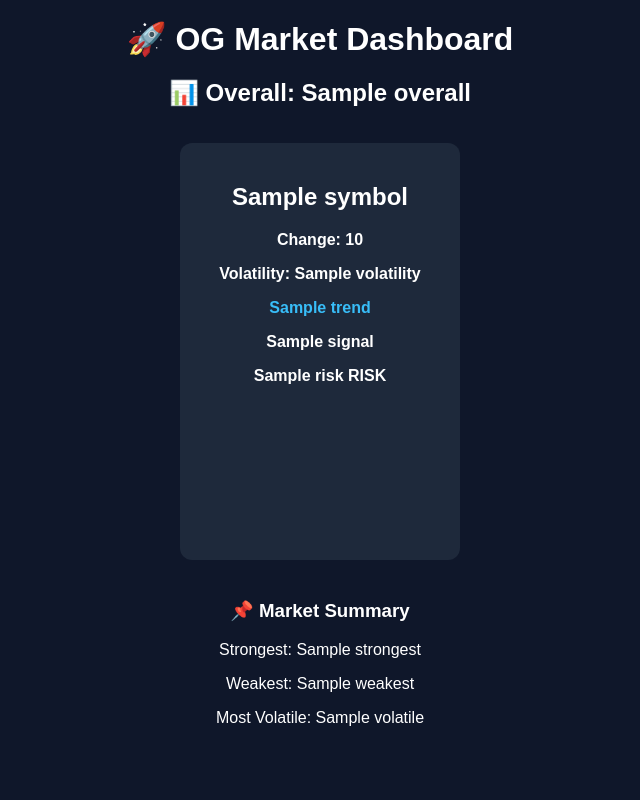
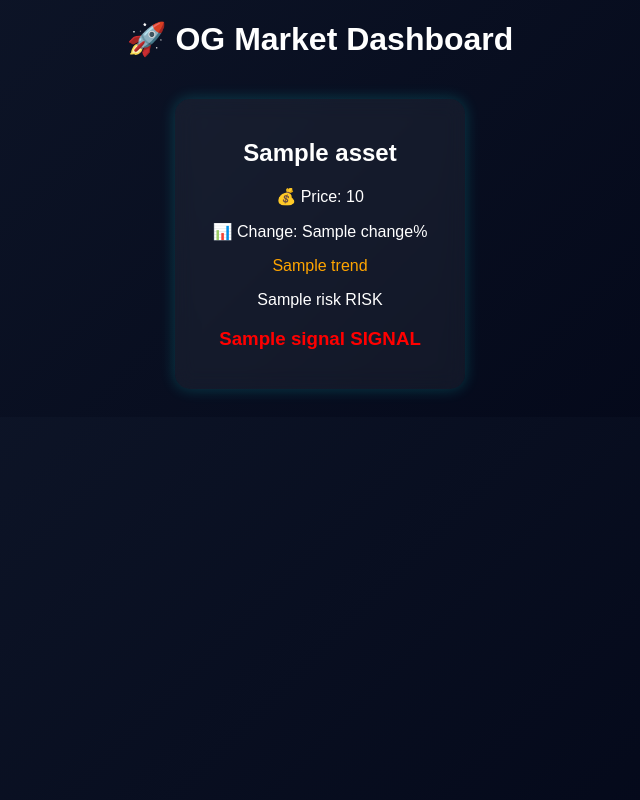
Before and after one commit to benstem726-commits/og-dashboard, a Flask app: template templates/index.html in a window 1280 px wide. Shown: the whole page, without its empty margins (320-960 px from the left). Run offline with Flask 3, Linux system fonts and the light colour scheme; the template is opened without the code that fills it: most values are stand-ins (such as "Sample title", 1, 10 or a date in 2020).

Commit message:
index.html

```diff
--- a/templates/index.html
+++ b/templates/index.html
@@ -1,183 +1,100 @@
 <!DOCTYPE html>
-<html lang="en">
+<html>
 <head>
-<meta charset="UTF-8">
     <title>OG Market Dashboard</title>
-
-<script src="https://cdn.jsdelivr.net/npm/chart.js"></script>
 
     <style>
         body {
-    background: #0f172a;
+            background: linear-gradient(135deg, #0f172a, #020617);
             color: white;
-    font-family: Arial, sans-serif;
+            font-family: Arial;
             text-align: center;
         }
 
-h1 { margin-top: 20px; }
+        h1 {
+            margin-top: 20px;
+        }
 
         .container {
             display: flex;
             justify-content: center;
-    gap: 20px;
-    margin-top: 30px;
+            flex-wrap: wrap;
         }
 
-/* CARD */
         .card {
-    background: #1e293b;
+            width: 250px;
+            margin: 20px;
             padding: 20px;
-    border-radius: 12px;
-    width: 240px;
-    min-height: 360px;
-    transition: all 0.3s ease;
-}
-
-/* 🔥 PREMIUM GLOW */
-.card.buy {
-    box-shadow: 0 0 12px rgba(34, 197, 94, 0.6);
-}
-.card.sell {
-    box-shadow: 0 0 12px rgba(239, 68, 68, 0.6);
-}
-.card.hold {
-    box-shadow: 0 0 12px rgba(234, 179, 8, 0.6);
+            border-radius: 15px;
+            background: rgba(255,255,255,0.05);
+            backdrop-filter: blur(10px);
+            box-shadow: 0 0 15px rgba(0,255,255,0.2);
+            transition: 0.3s;
         }
 
         .card:hover {
             transform: scale(1.05);
-    background: #334155;
+            box-shadow: 0 0 30px rgba(0,255,255,0.7);
         }
 
-/* RISK COLORS */
-.low { color: #22c55e; font-weight: bold; }
-.medium { color: #eab308; font-weight: bold; }
-.high { color: #ef4444; font-weight: bold; }
+        .buy {
+            color: lime;
+            font-weight: bold;
+        }
 
-/* SIGNAL COLORS */
-.signal { font-weight: bold; margin-top: 6px; }
+        .sell {
+            color: red;
+            font-weight: bold;
+        }
 
-.buy { color: #22c55e; text-shadow: 0 0 8px #22c55e; }
-.sell { color: #ef4444; text-shadow: 0 0 8px #ef4444; }
-.hold { color: #eab308; text-shadow: 0 0 8px #eab308; }
+        .bullish {
+            color: cyan;
+        }
 
-canvas { margin-top: 15px; }
+        .bearish {
+            color: orange;
+        }
+    </style>
 
-.summary { margin-top: 40px; }
-</style>
+    <!-- AUTO REFRESH EVERY 30 SEC -->
+    <script>
+        setTimeout(() => {
+            location.reload();
+        }, 30000);
+    </script>
+
 </head>
 
 <body>
 
 <h1>🚀 OG Market Dashboard</h1>
-<h2>📊 Overall: {{ overall }}</h2>
 
 <div class="container">
+
 {% for item in data %}
-<div class="card {{ item.signal|lower }}">
+<div class="card">
 
-    <h2>{{ item.symbol }}</h2>
+    <h2>{{ item.asset }}</h2>
 
-    <p>Change: {{ item.price_change }}</p>
-    <p>Volatility: {{ item.volatility }}</p>
+    <p>💰 Price: {{ item.price }}</p>
+    <p>📊 Change: {{ item.change }}%</p>
 
-    <p style="color:#38bdf8;">{{ item.trend }}</p>
-
-    <p class="signal {{ item.signal|lower }}">
-        {{ item.signal }}
+    <p class="{% if item.trend == 'Bullish' %}bullish{% else %}bearish{% endif %}">
+        {{ item.trend }}
     </p>
 
-    <p class="{{ item.risk|lower }}">
+    <p>
         {{ item.risk }} RISK
     </p>
 
-    <!-- 🔥 CHART -->
-    <canvas id="chart-{{ loop.index }}" height="120"></canvas>
+    <h3 class="{% if item.signal == 'BUY' %}buy{% else %}sell{% endif %}">
+        {{ item.signal }} SIGNAL
+    </h3>
 
 </div>
 {% endfor %}
+
 </div>
-
-<div class="summary">
-    <h3>📌 Market Summary</h3>
-    <p>Strongest: {{ strongest }}</p>
-    <p>Weakest: {{ weakest }}</p>
-    <p>Most Volatile: {{ volatile }}</p>
-</div>
-
-<script>
-const marketData = JSON.parse('{{ data | tojson | safe }}');
-
-// 🚨 ALERT SYSTEM (WORKING)
-marketData.forEach(item => {
-    let prev = localStorage.getItem(item.symbol);
-
-    if (prev && prev !== item.signal) {
-        alert(🚨 ${item.symbol} changed to ${item.signal});
-    }
-
-    localStorage.setItem(item.symbol, item.signal);
-});
-
-// 📈 CHARTS
-window.addEventListener("DOMContentLoaded", function () {
-
-    marketData.forEach((item, index) => {
-
-        const canvas = document.getElementById("chart-" + (index + 1));
-        if (!canvas || !item.prices) return;
-
-        const ctx = canvas.getContext("2d");
-
-        let color = item.price_change > 0 ? "#22c55e" : "#ef4444";
-
-        new Chart(ctx, {
-            type: "line",
-            data: {
-                labels: item.prices.map((_, i) => i),
-                datasets: [{
-                    data: item.prices,
-                    borderColor: color,
-                    backgroundColor: "transparent",
-                    tension: 0.4,
-                    borderWidth: 2,
-                    pointRadius: 0
-                }]
-            },
-            options: {
-                responsive: true,
-                animation: {
-                    duration: 1200,
-                    easing: "easeInOutQuart"
-                },
-                plugins: {
-                    legend: { display: false }
-                },
-                scales: {
-                    x: { display: false },
-                    y: { display: false }
-                }
-            },
-            plugins: [{
-                id: "glowEffect",
-                beforeDraw(chart) {
-                    const ctx = chart.ctx;
-                    ctx.save();
-                    ctx.shadowColor = color;
-                    ctx.shadowBlur = 12;
-                }
-            }]
-        });
-
-    });
-
-});
-
-// 🔄 AUTO REFRESH
-setInterval(() => {
-    location.reload();
-}, 30000);
-</script>
 
 </body>
 </html>
```
Lines whose indentation alone changed are shown as unchanged.
